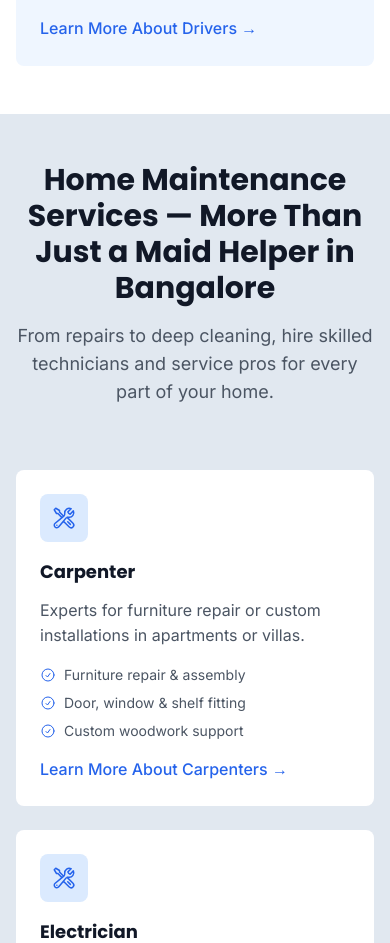
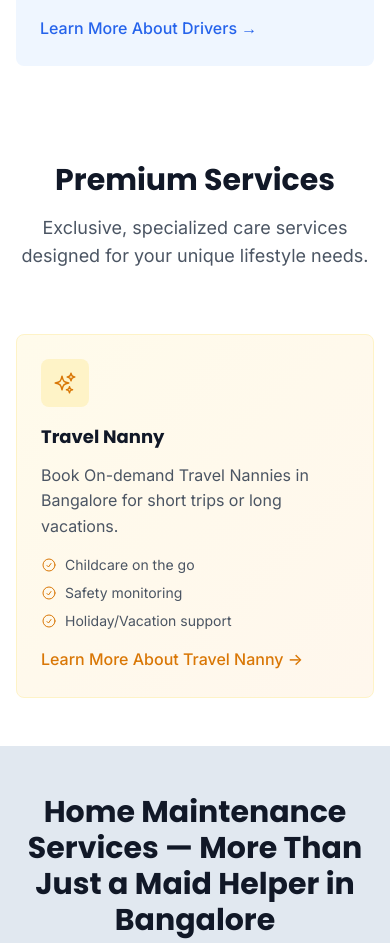
Before and after one commit to adonisarun123/ezysite, a Next.js app: page /cities/bangalore in a window 390 px wide. Shown: the part 7229-8172 px from the top of the page. Built offline with nearby package versions, Linux system fonts and the light colour scheme.

Commit message:
Added Bangalore & Bareilly links in Service link in Navbar, Updated travel-nanny route in the bangalore section, and added premium services section in Bangalore landing page.

```diff
--- a/app/cities/bangalore/page.tsx
+++ b/app/cities/bangalore/page.tsx
@@ -14,7 +14,8 @@ import {
   ShieldCheckIcon,
   ChatBubbleLeftRightIcon,
   HomeModernIcon,
-  WrenchScrewdriverIcon
+  WrenchScrewdriverIcon,
+  SparklesIcon
 } from '@heroicons/react/24/outline'
 
 export const metadata: Metadata = {
@@ -290,6 +291,55 @@ export default function BangalorePage() {
         </div>
       </section>
 
+      {/* Premium Services */}
+      <section className="section-padding bg-white">
+        <div className="container-custom">
+          <div className="text-center mb-16">
+            <h2 className="text-3xl md:text-4xl font-bold text-gray-900 mb-4 font-display">
+              Premium Services
+            </h2>
+            <p className="text-lg text-gray-600 max-w-3xl mx-auto">
+              Exclusive, specialized care services designed for your unique lifestyle needs.
+            </p>
+          </div>
+
+          <div className="grid md:grid-cols-2 lg:grid-cols-4 gap-6 justify-center">
+            {[
+              {
+                title: "Travel Nanny",
+                description: "Book On-demand Travel Nannies in Bangalore for short trips or long vacations.",
+                features: ["Childcare on the go", "Safety monitoring", "Holiday/Vacation support"],
+                href: "/cities/bangalore/travel-nanny",
+                linkText: "Learn More About Travel Nanny"
+              }
+            ].map((service, index) => (
+              <div key={index} className="bg-gradient-to-br from-amber-50 to-orange-50 rounded-lg p-6 hover:shadow-lg transition-shadow group border border-amber-100">
+                <div className="w-12 h-12 bg-amber-100 rounded-lg flex items-center justify-center mb-4">
+                  <SparklesIcon className="h-6 w-6 text-amber-600" />
+                </div>
+                <h3 className="text-lg font-bold text-gray-900 mb-3 font-display group-hover:text-amber-600">
+                  {service.title}
+                </h3>
+                <p className="text-gray-600 mb-4">
+                  {service.description}
+                </p>
+                <ul className="space-y-2 mb-4">
+                  {service.features.map((feature, featureIndex) => (
+                    <li key={featureIndex} className="flex items-start text-sm text-gray-600">
+                      <CheckCircleIcon className="h-4 w-4 text-amber-600 mt-0.5 mr-2 shrink-0" />
+                      {feature}
+                    </li>
+                  ))}
+                </ul>
+                <Link href={service.href} className="text-amber-600 font-medium hover:text-amber-700">
+                  {service.linkText} {'->'}
+                </Link>
+              </div>
+            ))}
+          </div>
+        </div>
+      </section>
+
       {/* Home Maintenance Services */}
       <section className="section-padding bg-background-secondary">
         <div className="container-custom">
@@ -383,7 +433,7 @@ export default function BangalorePage() {
       </section>
 
       {/* IT Lifestyle Section */}
-      <section className="section-padding bg-white">
+      <section className="section-padding bg-background-secondary">
         <div className="container-custom">
           <div className="text-center mb-16">
             <h2 className="text-3xl md:text-4xl font-bold text-gray-900 mb-4 font-display">
--- a/app/services/travel-nanny/page.tsx
+++ b/app/cities/bangalore/travel-nanny/page.tsx
@@ -27,16 +27,23 @@ import {
   ShoppingBagIcon,
   PlusCircleIcon
 } from '@heroicons/react/24/outline'
-import BreadcrumbSchema, { generateServiceBreadcrumbs } from '@/components/schema/BreadcrumbSchema'
+import BreadcrumbSchema from '@/components/schema/BreadcrumbSchema'
 import FAQSchema from '@/components/schema/FAQSchema'
 
 export const metadata: Metadata = {
   title: 'Travel Nanny in Bangalore | Flexible Vacation Babysitters',
   description: 'Book On-demand Travel Nannies in Bangalore for short trips or long vacations. Flexible childcare when you need it for day trips, weekends, or longer holidays.',
+  alternates: {
+    canonical: 'https://www.ezyhelpers.com/cities/bangalore/travel-nanny'
+  }
 }
 
 export default function TravelNannyPage() {
-  const breadcrumbs = generateServiceBreadcrumbs("Travel Nanny", "travel-nanny")
+  const breadcrumbs = [
+    { name: "Home", url: "https://ezyhelpers.com" },
+    { name: "Bangalore", url: "https://ezyhelpers.com/cities/bangalore" },
+    { name: "Travel Nanny", url: "https://ezyhelpers.com/cities/bangalore/travel-nanny" }
+  ]
 
   const serviceAssurance = [
     "Trained in Childcare Safety",
--- a/components/Navbar.tsx
+++ b/components/Navbar.tsx
@@ -23,7 +23,14 @@ interface NavigationItem {
 
 const navigation: NavigationItem[] = [
   { name: 'Home', href: '/', icon: Bars3Icon },
-  { name: 'Services', href: '/services' },
+  { name: 'Services',
+    href: '/services',
+    hasDropdown: true,
+    dropdownItems: [
+      { name: 'Bangalore', href: '/cities/bangalore' },
+      { name: 'Bareilly', href: '/cities/bareilly' },
+    ]
+  },
   { name: 'Hire Helper', href: '/hire-helper' },
   { name: 'Nest', href: '/nest', isNew: true },
   { name: 'For Helpers', href: '/for-helpers' },
@@ -43,7 +50,7 @@ const navigation: NavigationItem[] = [
 export default function Navbar() {
   const [mobileMenuOpen, setMobileMenuOpen] = useState(false)
   const [isScrolled, setIsScrolled] = useState(false)
-  const [aboutDropdownOpen, setAboutDropdownOpen] = useState(false)
+  const [openDropdown, setOpenDropdown] = useState<string | null>(null)
   const { isUrgencyVisible } = useUrgency()
 
   useEffect(() => {
@@ -57,13 +64,13 @@ export default function Navbar() {
   useEffect(() => {
     const handleClickOutside = (event: MouseEvent) => {
       const target = event.target as Element
-      if (aboutDropdownOpen && !target.closest('.relative')) {
-        setAboutDropdownOpen(false)
+      if (openDropdown && !target.closest('.relative')) {
+        setOpenDropdown(null)
       }
     }
     document.addEventListener('mousedown', handleClickOutside)
     return () => document.removeEventListener('mousedown', handleClickOutside)
-  }, [aboutDropdownOpen])
+  }, [openDropdown])
 
   // Use the context value directly
   const urgencyVisible = isUrgencyVisible
@@ -103,29 +110,29 @@ export default function Navbar() {
                       <div
                         key={item.name}
                         className="relative"
-                        onMouseEnter={() => setAboutDropdownOpen(true)}
-                        onMouseLeave={() => setAboutDropdownOpen(false)}
+                        onMouseEnter={() => setOpenDropdown(item.name)}
+                        onMouseLeave={() => setOpenDropdown(null)}
                       >
                         <button
                           type="button"
                           className="flex items-center gap-1 text-[15px] font-medium text-gray-700 hover:text-primary-600 transition-colors duration-200 outline-none"
-                          onClick={() => setAboutDropdownOpen(!aboutDropdownOpen)}
+                          onClick={() => setOpenDropdown(openDropdown === item.name ? null : item.name)}
                         >
                           {item.name}
                           <ChevronDownIcon
-                            className={`h-3 w-3 transition-transform duration-200 ${aboutDropdownOpen ? 'rotate-180' : ''}`}
+                            className={`h-3 w-3 transition-transform duration-200 ${openDropdown === item.name ? 'rotate-180' : ''}`}
                             strokeWidth={2.5}
                           />
                         </button>
 
-                        {aboutDropdownOpen && (
+                        {openDropdown === item.name && (
                           <div className="absolute top-full left-0 w-48 bg-white rounded-lg shadow-xl border border-gray-100 py-2 z-50 mt-1">
                             {item.dropdownItems?.map((dropdownItem) => (
                               <Link
                                 key={dropdownItem.name}
                                 href={dropdownItem.href}
                                 className="block px-4 py-2 text-sm text-gray-700 hover:bg-gray-50 hover:text-primary-600 transition-colors"
-                                onClick={() => setAboutDropdownOpen(false)}
+                                onClick={() => setOpenDropdown(null)}
                               >
                                 {dropdownItem.name}
                               </Link>
--- a/next.config.js
+++ b/next.config.js
@@ -250,6 +250,8 @@ const nextConfig = {
       { source: '/blog/the-existing-process-of-hiring-a-24-hours-domestic-helper', destination: '/blog', permanent: true },
       { source: '/blog/difference-between-24-hours-live-in-and-full-day-helper', destination: '/blog', permanent: true },
       { source: '/blog/generally-we-dont-verify-our-helpers-why', destination: '/blog', permanent: true },
+      // 29
+      { source: '/services/travel-nanny', destination: '/cities/bangalore/travel-nanny', permanent: true },
     ]
   },
 }
```
